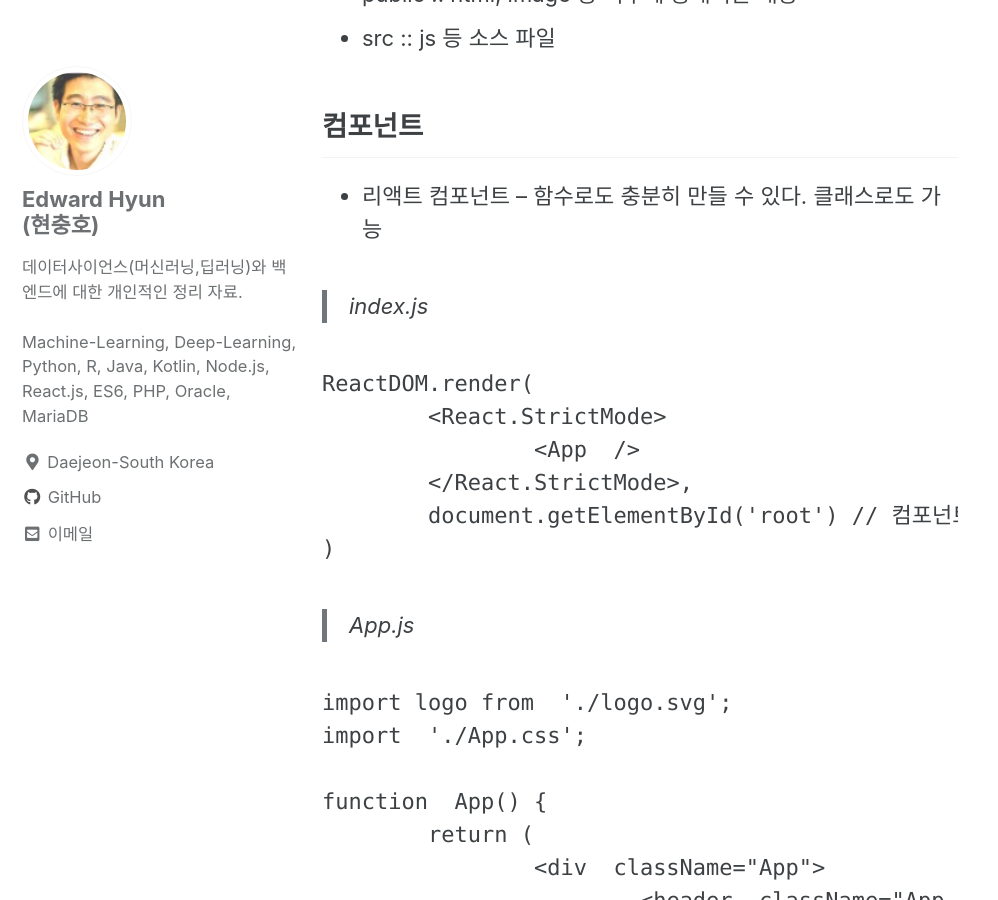
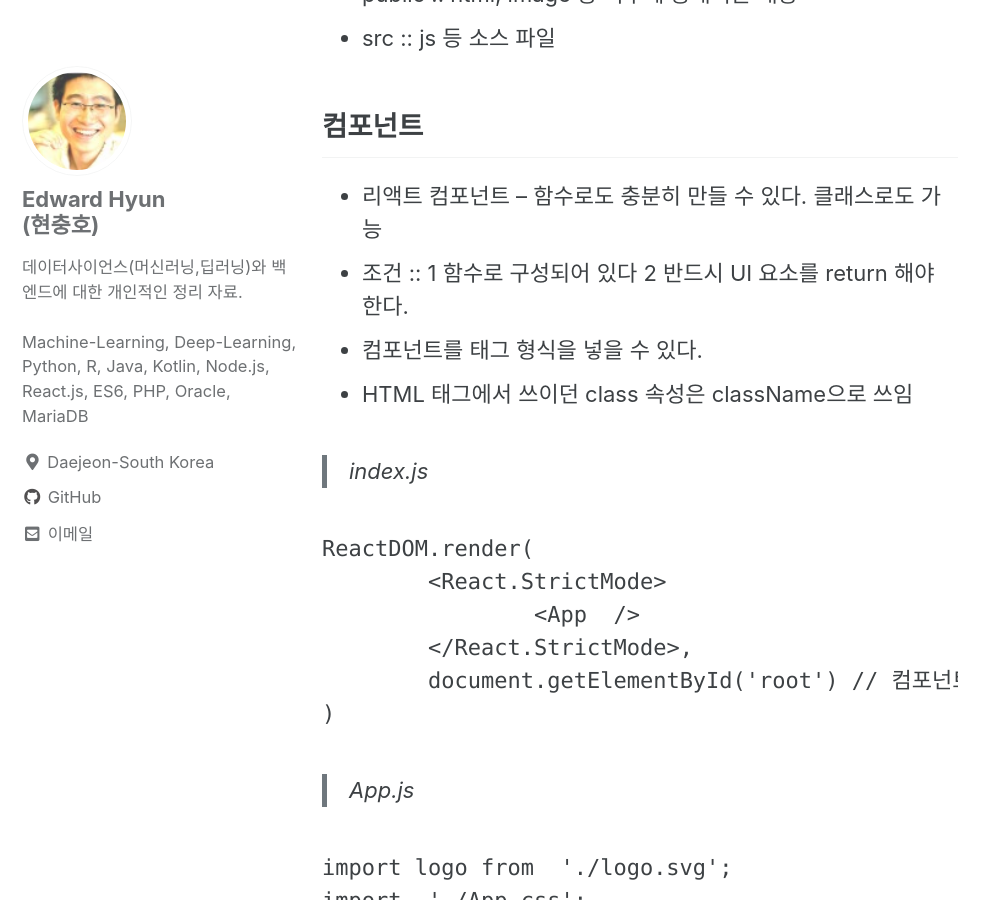
Before and after one commit to iamhch24/iamhch24.github.io, a Jekyll site: the page built from _posts/2021-01-25-[React].md, in a window 1280 px wide and 900 px high, scrolled down 538 px. Shown: the whole window, without its empty margins (0-998 px from the left). Built offline with Jekyll 4.4.1, drawn with Linux system fonts in a browser that asks for light colours; cached includes are drawn as plain includes.

Commit message:
_posts/2021-01-25-[React].md updated from https://stackedit.io/

```diff
--- a/_posts/2021-01-25-[React].md
+++ b/_posts/2021-01-25-[React].md
@@ -18,6 +18,10 @@ toc: true
 
 ## 컴포넌트
 - 리액트 컴포넌트 -- 함수로도 충분히 만들 수 있다. 클래스로도 가능
+- 조건 :: 1 함수로 구성되어 있다  2 반드시 UI 요소를 return 해야 한다.
+- 컴포넌트를 태그 형식을 넣을 수 있다.
+- HTML 태그에서 쓰이던 class 속성은 className으로 쓰임
+
 
 > index.js
 
```
Also changed, not shown: other parts of _posts/2021-01-25-[React].md (+1 -1 lines).
